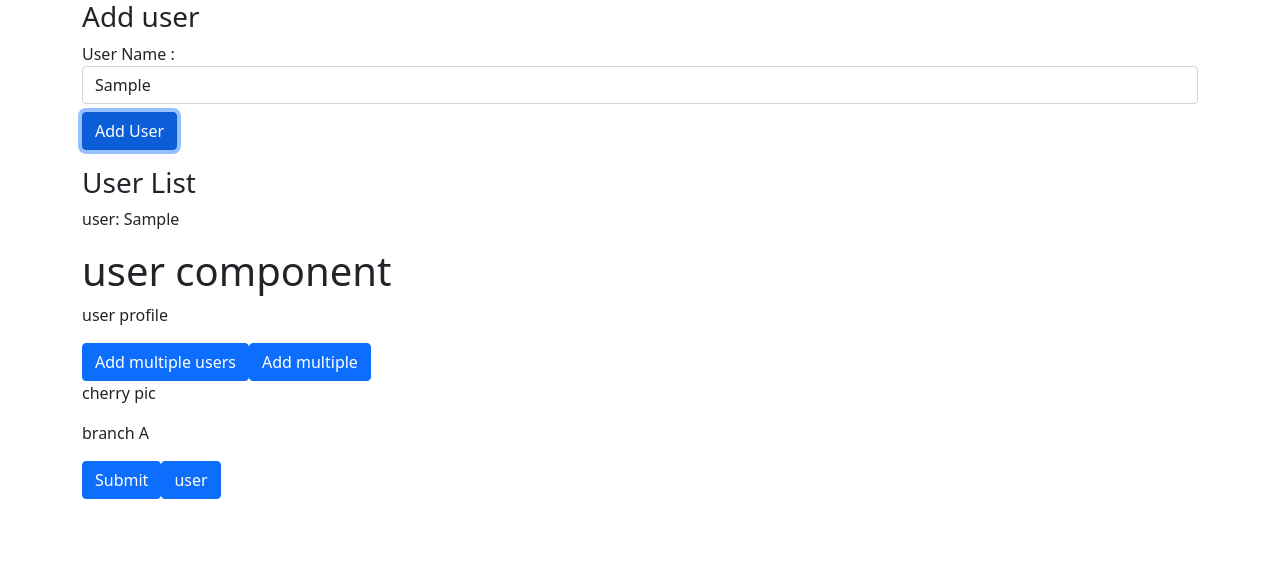
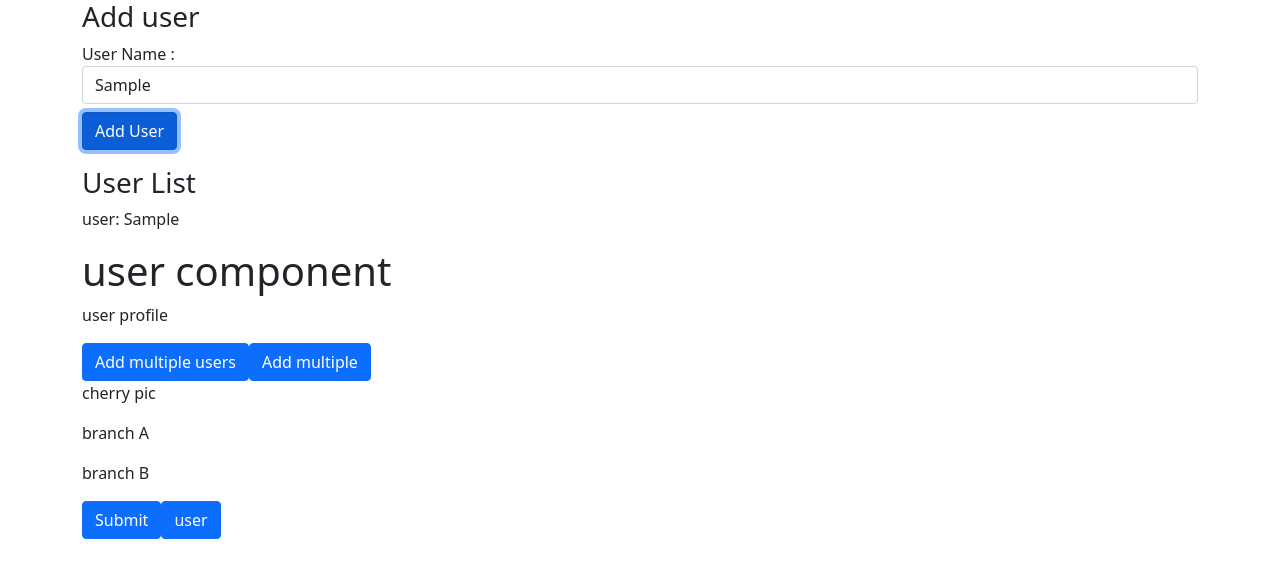
Before and after one commit to semi-jaiswal/Angular_tutorial, an Angular app: page / in a window 1280 px wide. Both pictures are taken after typing "Sample" into the empty fields and a click on the button "Add User". Shown: the top 578 px of the page. Built offline with nearby package versions, Linux system fonts and the light colour scheme.

Commit message:
branch B

```diff
--- a/src/app/user/user.component.html
+++ b/src/app/user/user.component.html
@@ -10,3 +10,4 @@
 
 <p>cherry pic</p>
 <p>branch A</p>
+<p>branch B</p>
```
